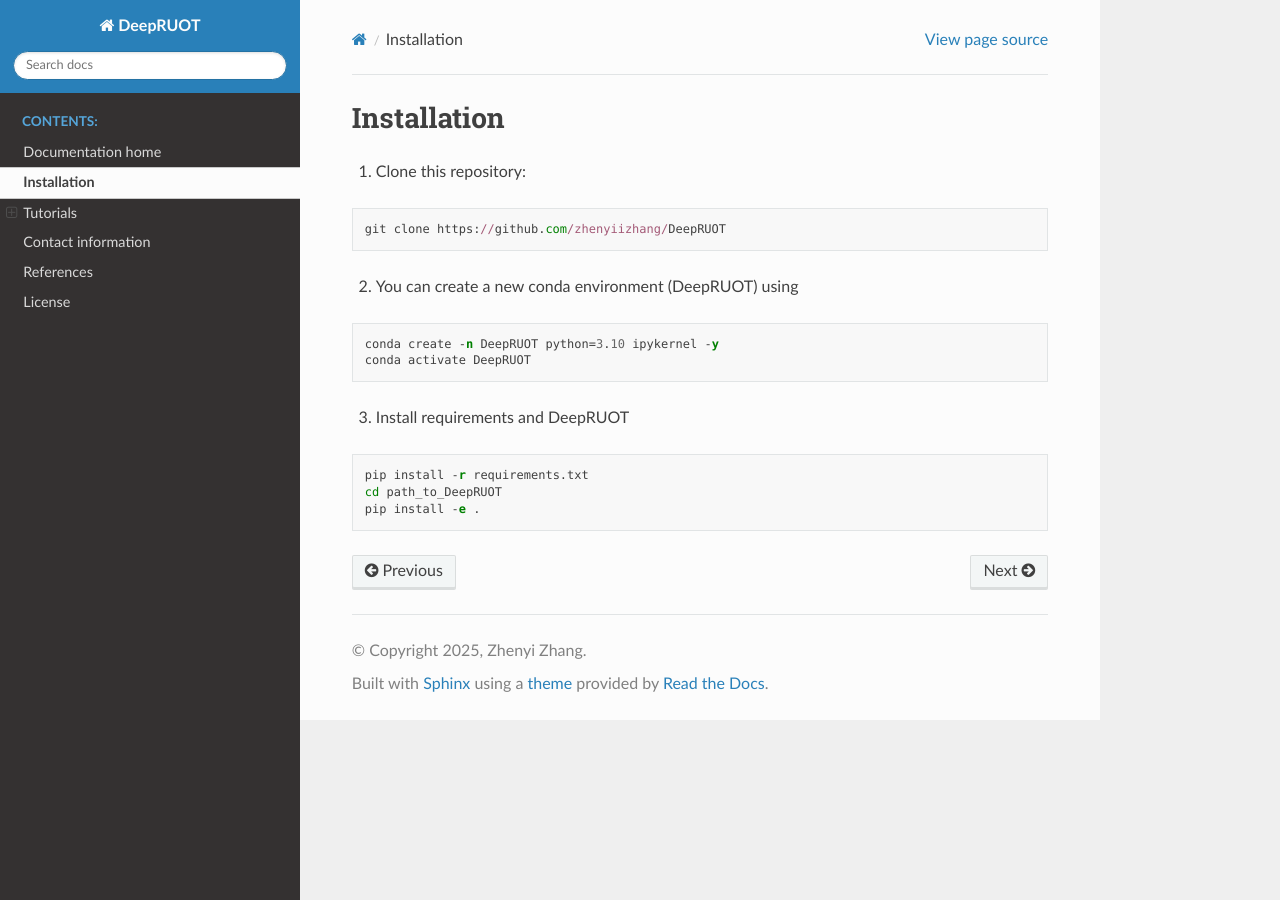
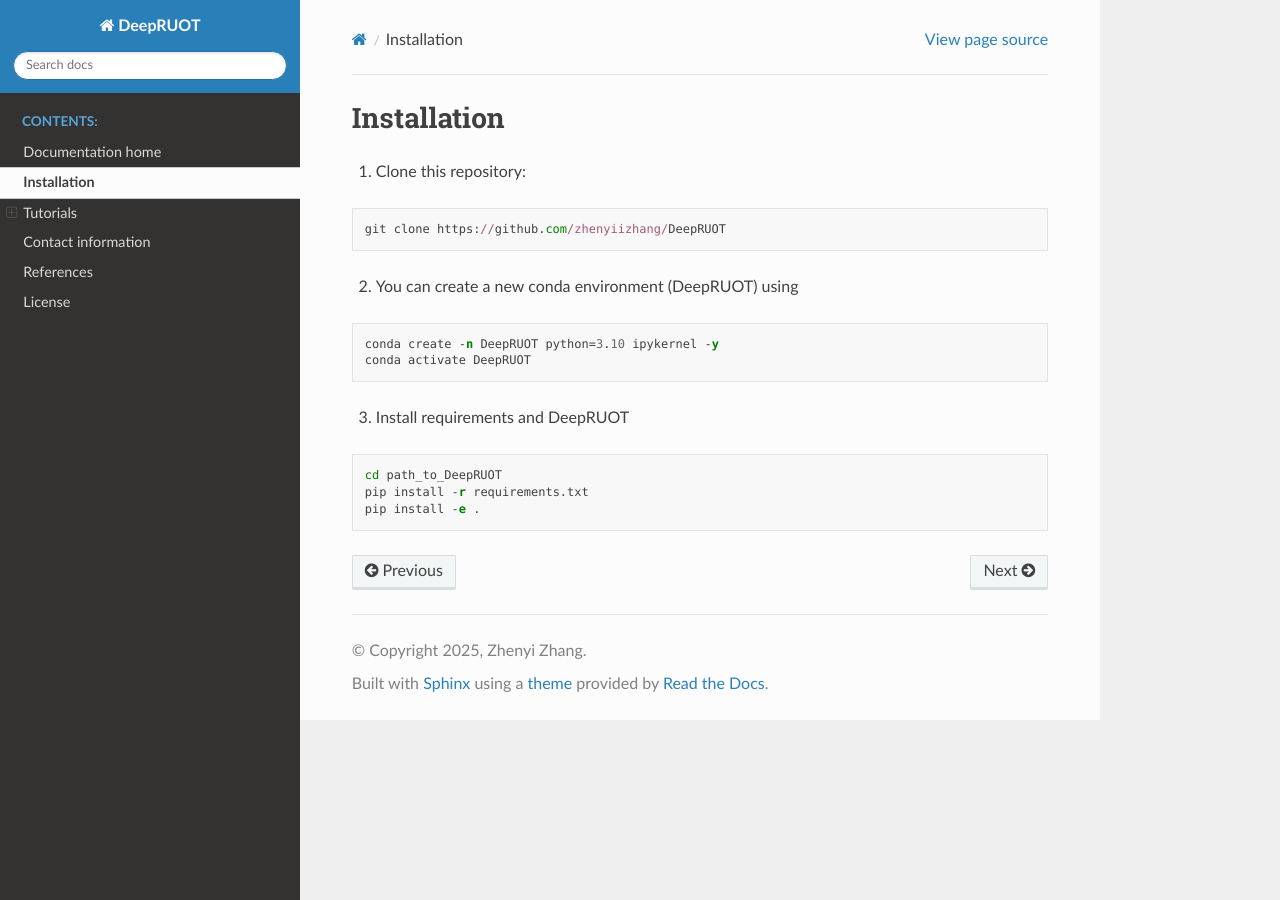
Before and after one commit to zhenyiizhang/DeepRUOT, a Sphinx documentation site: the page built from source/started.md, in a window 1280 px wide. Built offline with Sphinx 7.4.7 and the Read the Docs theme 3.1.0, drawn with Linux system fonts in a browser that asks for light colours; pages that are not in the unit, such as notebooks, are missing from menus.

````diff
--- a/source/started.md
+++ b/source/started.md
@@ -15,7 +15,7 @@ conda activate DeepRUOT
 
 3. Install requirements and DeepRUOT
 ```vim
+cd path_to_DeepRUOT
 pip install -r requirements.txt
-cd path_to_DeepRUOT
 pip install -e .
 ```
````
